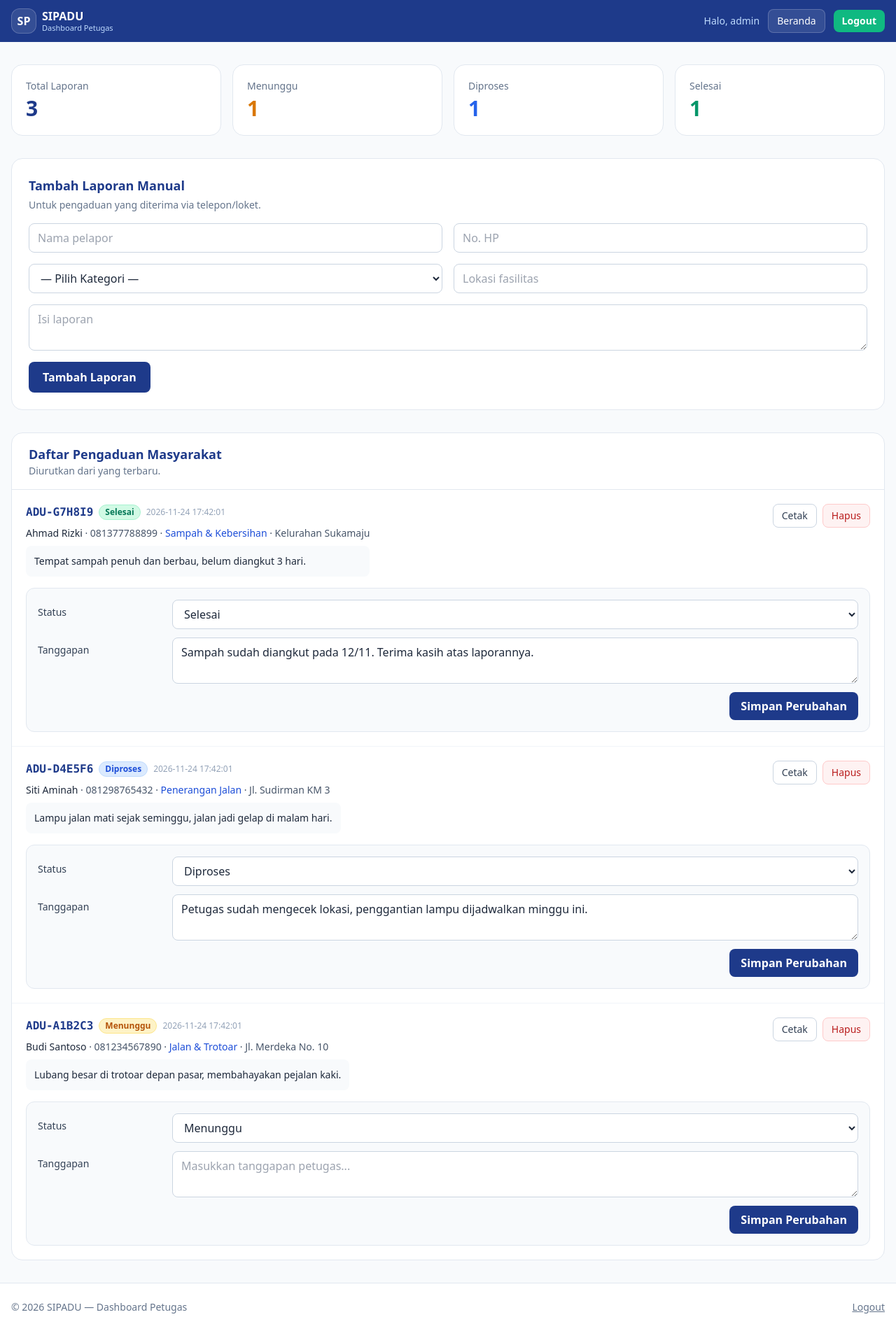
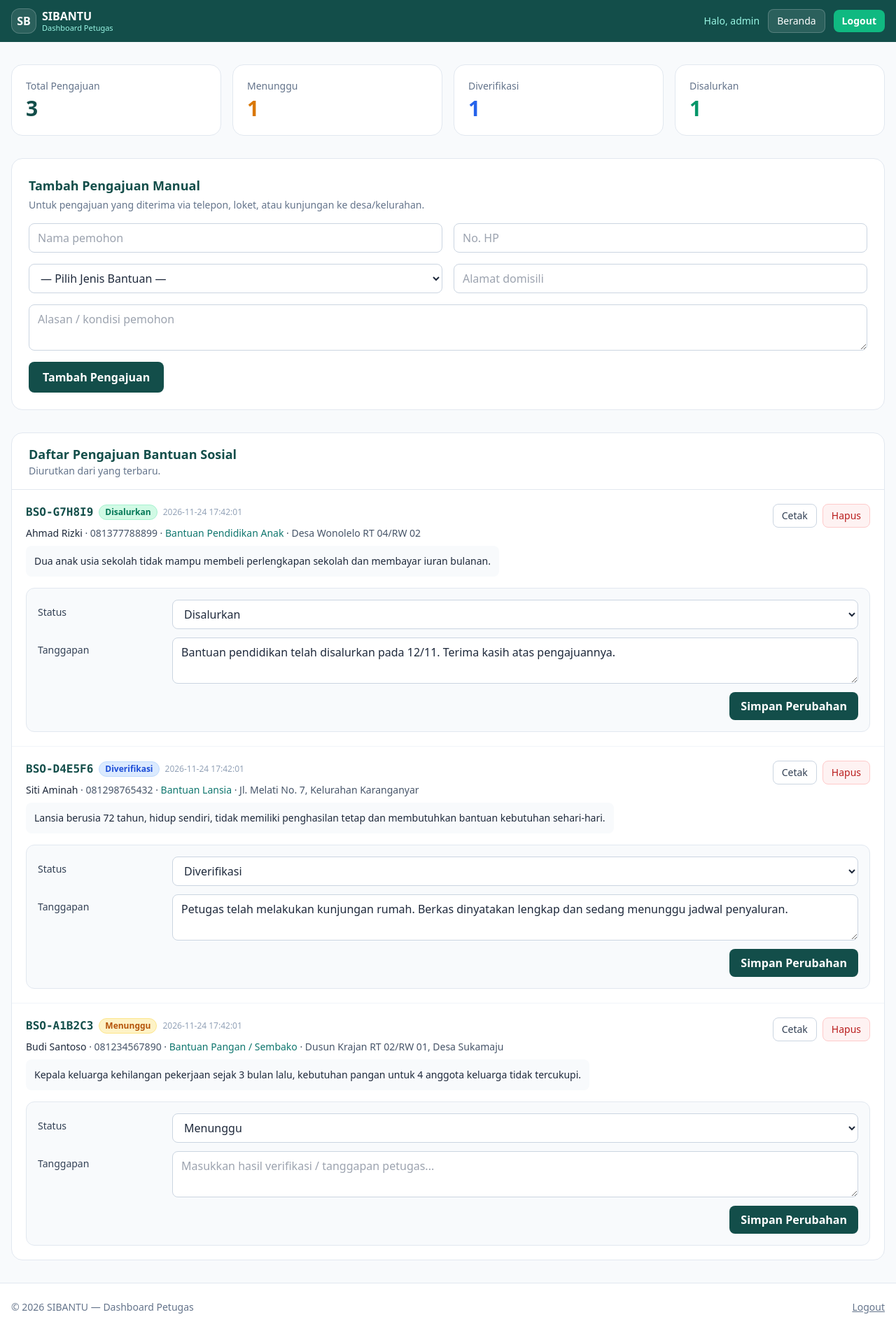
Before and after one commit to hanissaradya/Projek-PemWeb, a PHP site: page /dashboard.php in a window 1280 px wide. Shown: the whole page at 70% size. Run offline with PHP 8.4, Linux system fonts and the light colour scheme; a user stored in the database is signed in; data comes from the database, SQL or seed files in the repository; some libraries are stand-ins or nearby versions.

Commit message:
ini jugo setelah ganti tema

```diff
--- a/dashboard.php
+++ b/dashboard.php
@@ -9,63 +9,63 @@ if (!isset($_SESSION['login'])) {
 
 $pesan = '';
 
-// ============ TAMBAH LAPORAN MANUAL ============
+// ============ TAMBAH PENGAJUAN MANUAL ============
 if ($_SERVER['REQUEST_METHOD'] === 'POST' && isset($_POST['tambah_manual'])) {
-    $nama_pelapor = mysqli_real_escape_string($koneksi, trim($_POST['nama_pelapor'] ?? ''));
+    $nama_pemohon = mysqli_real_escape_string($koneksi, trim($_POST['nama_pemohon'] ?? ''));
     $no_hp        = mysqli_real_escape_string($koneksi, trim($_POST['no_hp'] ?? ''));
-    $id_kategori  = (int)($_POST['id_kategori'] ?? 0);
-    $lokasi       = mysqli_real_escape_string($koneksi, trim($_POST['lokasi'] ?? ''));
-    $isi_laporan  = mysqli_real_escape_string($koneksi, trim($_POST['isi_laporan'] ?? ''));
+    $id_jenis  = (int)($_POST['id_jenis'] ?? 0);
+    $alamat       = mysqli_real_escape_string($koneksi, trim($_POST['alamat'] ?? ''));
+    $alasan  = mysqli_real_escape_string($koneksi, trim($_POST['alasan'] ?? ''));
 
-    if ($nama_pelapor && $no_hp && $id_kategori > 0 && $lokasi && $isi_laporan) {
+    if ($nama_pemohon && $no_hp && $id_jenis > 0 && $alamat && $alasan) {
         do {
-            $kode_tiket = 'ADU-' . strtoupper(substr(md5(uniqid(mt_rand(), true)), 0, 6));
-            $cek = mysqli_query($koneksi, "SELECT id FROM pengaduan WHERE kode_tiket = '$kode_tiket'");
+            $kode_tiket = 'BSO-' . strtoupper(substr(md5(uniqid(mt_rand(), true)), 0, 6));
+            $cek = mysqli_query($koneksi, "SELECT id FROM pengajuan WHERE kode_tiket = '$kode_tiket'");
         } while ($cek && mysqli_num_rows($cek) > 0);
 
-        $sql = "INSERT INTO pengaduan (kode_tiket, nama_pelapor, no_hp, id_kategori, lokasi, isi_laporan, status, tanggapan)
-                VALUES ('$kode_tiket', '$nama_pelapor', '$no_hp', $id_kategori, '$lokasi', '$isi_laporan', 'Menunggu', NULL)";
+        $sql = "INSERT INTO pengajuan (kode_tiket, nama_pemohon, no_hp, id_jenis, alamat, alasan, status, tanggapan)
+                VALUES ('$kode_tiket', '$nama_pemohon', '$no_hp', $id_jenis, '$alamat', '$alasan', 'Menunggu', NULL)";
         if (mysqli_query($koneksi, $sql)) {
-            $pesan = 'Laporan manual ditambahkan. Kode tiket: ' . $kode_tiket;
+            $pesan = 'Pengajuan manual ditambahkan. Kode tiket: ' . $kode_tiket;
         } else {
-            $pesan = 'Gagal menambah laporan: ' . mysqli_error($koneksi);
+            $pesan = 'Gagal menambah pengajuan: ' . mysqli_error($koneksi);
         }
     } else {
-        $pesan = 'Lengkapi semua field laporan manual.';
+        $pesan = 'Lengkapi semua field pengajuan manual.';
     }
 }
 
 // ============ UPDATE STATUS & TANGGAPAN ============
-if ($_SERVER['REQUEST_METHOD'] === 'POST' && isset($_POST['update_laporan'])) {
+if ($_SERVER['REQUEST_METHOD'] === 'POST' && isset($_POST['update_pengajuan'])) {
     $id         = (int)($_POST['id'] ?? 0);
     $status     = mysqli_real_escape_string($koneksi, $_POST['status'] ?? 'Menunggu');
     $tanggapan  = mysqli_real_escape_string($koneksi, trim($_POST['tanggapan'] ?? ''));
 
-    if (!in_array($status, ['Menunggu', 'Diproses', 'Selesai'])) {
+    if (!in_array($status, ['Menunggu', 'Diverifikasi', 'Disalurkan'])) {
         $status = 'Menunggu';
     }
 
-    $sql = "UPDATE pengaduan SET status = '$status', tanggapan = " . ($tanggapan === '' ? "NULL" : "'$tanggapan'") . " WHERE id = $id";
+    $sql = "UPDATE pengajuan SET status = '$status', tanggapan = " . ($tanggapan === '' ? "NULL" : "'$tanggapan'") . " WHERE id = $id";
     if (mysqli_query($koneksi, $sql)) {
-        $pesan = 'Laporan berhasil diperbarui.';
+        $pesan = 'Pengajuan berhasil diperbarui.';
     } else {
         $pesan = 'Gagal memperbarui: ' . mysqli_error($koneksi);
     }
 }
 
 // ============ HAPUS ============
-if ($_SERVER['REQUEST_METHOD'] === 'POST' && isset($_POST['hapus_laporan'])) {
+if ($_SERVER['REQUEST_METHOD'] === 'POST' && isset($_POST['hapus_pengajuan'])) {
     $id = (int)($_POST['id'] ?? 0);
-    if (mysqli_query($koneksi, "DELETE FROM pengaduan WHERE id = $id")) {
-        $pesan = 'Laporan berhasil dihapus.';
+    if (mysqli_query($koneksi, "DELETE FROM pengajuan WHERE id = $id")) {
+        $pesan = 'Pengajuan berhasil dihapus.';
     } else {
         $pesan = 'Gagal menghapus: ' . mysqli_error($koneksi);
     }
 }
 
 // ============ STATISTIK ============
-$stat = ['total' => 0, 'Menunggu' => 0, 'Diproses' => 0, 'Selesai' => 0];
-$qs = mysqli_query($koneksi, "SELECT status, COUNT(*) AS jml FROM pengaduan GROUP BY status");
+$stat = ['total' => 0, 'Menunggu' => 0, 'Diverifikasi' => 0, 'Disalurkan' => 0];
+$qs = mysqli_query($koneksi, "SELECT status, COUNT(*) AS jml FROM pengajuan GROUP BY status");
 if ($qs) {
     while ($r = mysqli_fetch_assoc($qs)) {
         if (isset($stat[$r['status']])) $stat[$r['status']] = (int)$r['jml'];
@@ -73,23 +73,23 @@ if ($qs) {
     }
 }
 
-// Kategori untuk form manual
-$kategori_list = [];
-$qk = mysqli_query($koneksi, "SELECT * FROM kategori ORDER BY nama_kategori ASC");
-if ($qk) { while ($r = mysqli_fetch_assoc($qk)) $kategori_list[] = $r; }
+// Jenis bantuan untuk form manual
+$jenis_list = [];
+$qk = mysqli_query($koneksi, "SELECT * FROM jenis_bantuan ORDER BY nama_jenis ASC");
+if ($qk) { while ($r = mysqli_fetch_assoc($qk)) $jenis_list[] = $r; }
 
-// Daftar pengaduan
+// Daftar pengajuan
 $daftar = [];
-$qd = mysqli_query($koneksi, "SELECT p.*, k.nama_kategori
-                              FROM pengaduan p
-                              LEFT JOIN kategori k ON p.id_kategori = k.id
+$qd = mysqli_query($koneksi, "SELECT p.*, k.nama_jenis
+                              FROM pengajuan p
+                              LEFT JOIN jenis_bantuan k ON p.id_jenis = k.id
                               ORDER BY p.id DESC");
 if ($qd) { while ($r = mysqli_fetch_assoc($qd)) $daftar[] = $r; }
 
 function badge_status($status) {
     if ($status === 'Menunggu') return 'bg-amber-100 text-amber-700 border-amber-200';
-    if ($status === 'Diproses') return 'bg-blue-100 text-blue-700 border-blue-200';
-    if ($status === 'Selesai')  return 'bg-emerald-100 text-emerald-700 border-emerald-200';
+    if ($status === 'Diverifikasi') return 'bg-blue-100 text-blue-700 border-blue-200';
+    if ($status === 'Disalurkan')  return 'bg-emerald-100 text-emerald-700 border-emerald-200';
     return 'bg-slate-100 text-slate-600 border-slate-200';
 }
 ?>
@@ -98,23 +98,23 @@ function badge_status($status) {
 <head>
 <meta charset="UTF-8">
 <meta name="viewport" content="width=device-width, initial-scale=1.0">
-<title>Dashboard Petugas — SIPADU</title>
+<title>Dashboard Petugas — SIBANTU</title>
 <script src="https://cdn.tailwindcss.com"></script>
 </head>
 <body class="bg-slate-50 text-slate-800 font-sans">
 
 <!-- NAVBAR -->
-<nav class="bg-blue-900 text-white sticky top-0 z-40">
+<nav class="bg-teal-900 text-white sticky top-0 z-40">
   <div class="max-w-7xl mx-auto px-4 py-3 flex items-center justify-between">
     <div class="flex items-center gap-2">
-      <div class="w-9 h-9 rounded-xl bg-white/10 border border-white/20 flex items-center justify-center font-bold">SP</div>
+      <div class="w-9 h-9 rounded-xl bg-white/10 border border-white/20 flex items-center justify-center font-bold">SB</div>
       <div>
-        <div class="font-bold leading-tight">SIPADU</div>
-        <div class="text-[11px] text-blue-200 leading-tight">Dashboard Petugas</div>
+        <div class="font-bold leading-tight">SIBANTU</div>
+        <div class="text-[11px] text-teal-200 leading-tight">Dashboard Petugas</div>
       </div>
     </div>
     <div class="flex items-center gap-3 text-sm">
-      <span class="hidden sm:inline text-blue-200">Halo, <?= htmlspecialchars($_SESSION['admin_nama'] ?? 'Admin') ?></span>
+      <span class="hidden sm:inline text-teal-200">Halo, <?= htmlspecialchars($_SESSION['admin_nama'] ?? 'Admin') ?></span>
       <a href="index.php" class="px-3 py-1.5 rounded-lg bg-white/10 border border-white/20 hover:bg-white/20">Beranda</a>
       <a href="logout.php" class="px-3 py-1.5 rounded-lg bg-emerald-500 hover:bg-emerald-400 font-semibold" onclick="return confirm('Yakin ingin logout?')">Logout</a>
     </div>
@@ -130,53 +130,53 @@ function badge_status($status) {
   <!-- STATISTIK -->
   <section class="grid grid-cols-2 lg:grid-cols-4 gap-4">
     <div class="bg-white rounded-2xl border border-slate-200 p-5">
-      <div class="text-sm text-slate-500">Total Laporan</div>
-      <div class="text-3xl font-bold text-blue-900 mt-1"><?= $stat['total'] ?></div>
+      <div class="text-sm text-slate-500">Total Pengajuan</div>
+      <div class="text-3xl font-bold text-teal-900 mt-1"><?= $stat['total'] ?></div>
     </div>
     <div class="bg-white rounded-2xl border border-slate-200 p-5">
       <div class="text-sm text-slate-500">Menunggu</div>
       <div class="text-3xl font-bold text-amber-600 mt-1"><?= $stat['Menunggu'] ?></div>
     </div>
     <div class="bg-white rounded-2xl border border-slate-200 p-5">
-      <div class="text-sm text-slate-500">Diproses</div>
-      <div class="text-3xl font-bold text-blue-600 mt-1"><?= $stat['Diproses'] ?></div>
+      <div class="text-sm text-slate-500">Diverifikasi</div>
+      <div class="text-3xl font-bold text-blue-600 mt-1"><?= $stat['Diverifikasi'] ?></div>
     </div>
     <div class="bg-white rounded-2xl border border-slate-200 p-5">
-      <div class="text-sm text-slate-500">Selesai</div>
-      <div class="text-3xl font-bold text-emerald-600 mt-1"><?= $stat['Selesai'] ?></div>
+      <div class="text-sm text-slate-500">Disalurkan</div>
+      <div class="text-3xl font-bold text-emerald-600 mt-1"><?= $stat['Disalurkan'] ?></div>
     </div>
   </section>
 
   <!-- FORM TAMBAH MANUAL -->
   <section class="bg-white rounded-2xl border border-slate-200 p-6">
-    <h2 class="text-lg font-bold text-blue-900 mb-1">Tambah Laporan Manual</h2>
-    <p class="text-sm text-slate-500 mb-4">Untuk pengaduan yang diterima via telepon/loket.</p>
+    <h2 class="text-lg font-bold text-teal-900 mb-1">Tambah Pengajuan Manual</h2>
+    <p class="text-sm text-slate-500 mb-4">Untuk pengajuan yang diterima via telepon, loket, atau kunjungan ke desa/kelurahan.</p>
     <form method="POST" action="dashboard.php" class="grid md:grid-cols-2 gap-4">
-      <input type="text" name="nama_pelapor" placeholder="Nama pelapor" required class="rounded-lg border border-slate-300 px-3 py-2 focus:outline-none focus:ring-2 focus:ring-blue-500">
-      <input type="text" name="no_hp" placeholder="No. HP" required class="rounded-lg border border-slate-300 px-3 py-2 focus:outline-none focus:ring-2 focus:ring-blue-500">
-      <select name="id_kategori" required class="rounded-lg border border-slate-300 px-3 py-2 bg-white focus:outline-none focus:ring-2 focus:ring-blue-500">
-        <option value="">— Pilih Kategori —</option>
-        <?php foreach ($kategori_list as $kat): ?>
-          <option value="<?= (int)$kat['id'] ?>"><?= htmlspecialchars($kat['nama_kategori']) ?></option>
+      <input type="text" name="nama_pemohon" placeholder="Nama pemohon" required class="rounded-lg border border-slate-300 px-3 py-2 focus:outline-none focus:ring-2 focus:ring-teal-500">
+      <input type="text" name="no_hp" placeholder="No. HP" required class="rounded-lg border border-slate-300 px-3 py-2 focus:outline-none focus:ring-2 focus:ring-teal-500">
+      <select name="id_jenis" required class="rounded-lg border border-slate-300 px-3 py-2 bg-white focus:outline-none focus:ring-2 focus:ring-teal-500">
+        <option value="">— Pilih Jenis Bantuan —</option>
+        <?php foreach ($jenis_list as $jns): ?>
+          <option value="<?= (int)$jns['id'] ?>"><?= htmlspecialchars($jns['nama_jenis']) ?></option>
         <?php endforeach; ?>
       </select>
-      <input type="text" name="lokasi" placeholder="Lokasi fasilitas" required class="rounded-lg border border-slate-300 px-3 py-2 focus:outline-none focus:ring-2 focus:ring-blue-500">
-      <textarea name="isi_laporan" rows="2" placeholder="Isi laporan" required class="md:col-span-2 rounded-lg border border-slate-300 px-3 py-2 focus:outline-none focus:ring-2 focus:ring-blue-500"></textarea>
+      <input type="text" name="alamat" placeholder="Alamat domisili" required class="rounded-lg border border-slate-300 px-3 py-2 focus:outline-none focus:ring-2 focus:ring-teal-500">
+      <textarea name="alasan" rows="2" placeholder="Alasan / kondisi pemohon" required class="md:col-span-2 rounded-lg border border-slate-300 px-3 py-2 focus:outline-none focus:ring-2 focus:ring-teal-500"></textarea>
       <div class="md:col-span-2">
-        <button type="submit" name="tambah_manual" class="px-5 py-2.5 rounded-lg bg-blue-900 hover:bg-blue-800 text-white font-semibold transition">Tambah Laporan</button>
+        <button type="submit" name="tambah_manual" class="px-5 py-2.5 rounded-lg bg-teal-900 hover:bg-teal-800 text-white font-semibold transition">Tambah Pengajuan</button>
       </div>
     </form>
   </section>
 
-  <!-- DAFTAR PENGADUAN -->
+  <!-- DAFTAR PENGAJUAN -->
   <section class="bg-white rounded-2xl border border-slate-200 overflow-hidden">
     <div class="px-6 py-4 border-b border-slate-200">
-      <h2 class="text-lg font-bold text-blue-900">Daftar Pengaduan Masyarakat</h2>
+      <h2 class="text-lg font-bold text-teal-900">Daftar Pengajuan Bantuan Sosial</h2>
       <p class="text-sm text-slate-500">Diurutkan dari yang terbaru.</p>
     </div>
 
     <?php if (empty($daftar)): ?>
-      <div class="p-8 text-center text-slate-400">Belum ada pengaduan.</div>
+      <div class="p-8 text-center text-slate-400">Belum ada pengajuan bantuan.</div>
     <?php else: ?>
       <div class="divide-y divide-slate-100">
         <?php foreach ($daftar as $d): ?>
@@ -184,23 +184,23 @@ function badge_status($status) {
             <div class="flex flex-wrap items-start justify-between gap-3">
               <div>
                 <div class="flex items-center gap-2 flex-wrap">
-                  <span class="font-mono font-bold text-blue-900"><?= htmlspecialchars($d['kode_tiket']) ?></span>
+                  <span class="font-mono font-bold text-teal-900"><?= htmlspecialchars($d['kode_tiket']) ?></span>
                   <span class="text-xs font-semibold px-2 py-0.5 rounded-full border <?= badge_status($d['status']) ?>"><?= htmlspecialchars($d['status']) ?></span>
                   <span class="text-xs text-slate-400"><?= htmlspecialchars($d['created_at'] ?? '') ?></span>
                 </div>
                 <div class="mt-2 text-sm text-slate-600">
-                  <span class="font-medium text-slate-800"><?= htmlspecialchars($d['nama_pelapor']) ?></span>
+                  <span class="font-medium text-slate-800"><?= htmlspecialchars($d['nama_pemohon']) ?></span>
                   &middot; <?= htmlspecialchars($d['no_hp']) ?>
-                  &middot; <span class="text-blue-700"><?= htmlspecialchars($d['nama_kategori'] ?? '-') ?></span>
-                  &middot; <?= htmlspecialchars($d['lokasi']) ?>
+                  &middot; <span class="text-teal-700"><?= htmlspecialchars($d['nama_jenis'] ?? '-') ?></span>
+                  &middot; <?= htmlspecialchars($d['alamat']) ?>
                 </div>
-                <div class="mt-2 text-sm bg-slate-50 rounded-lg p-3 whitespace-pre-line"><?= htmlspecialchars($d['isi_laporan']) ?></div>
+                <div class="mt-2 text-sm bg-slate-50 rounded-lg p-3 whitespace-pre-line"><?= htmlspecialchars($d['alasan']) ?></div>
               </div>
               <div class="flex gap-2">
                 <a href="cetak.php?id=<?= (int)$d['id'] ?>" target="_blank" class="px-3 py-1.5 text-sm rounded-lg border border-slate-300 text-slate-700 hover:bg-slate-50">Cetak</a>
-                <form method="POST" action="dashboard.php" onsubmit="return confirm('Yakin ingin menghapus laporan ini?')">
+                <form method="POST" action="dashboard.php" onsubmit="return confirm('Yakin ingin menghapus pengajuan ini?')">
                   <input type="hidden" name="id" value="<?= (int)$d['id'] ?>">
-                  <button type="submit" name="hapus_laporan" class="px-3 py-1.5 text-sm rounded-lg border border-red-200 text-red-700 bg-red-50 hover:bg-red-100">Hapus</button>
+                  <button type="submit" name="hapus_pengajuan" class="px-3 py-1.5 text-sm rounded-lg border border-red-200 text-red-700 bg-red-50 hover:bg-red-100">Hapus</button>
                 </form>
               </div>
             </div>
@@ -209,17 +209,17 @@ function badge_status($status) {
               <input type="hidden" name="id" value="<?= (int)$d['id'] ?>">
               <div class="grid md:grid-cols-[180px_1fr] gap-3 items-start">
                 <label class="text-sm font-medium text-slate-700 pt-2">Status</label>
-                <select name="status" class="rounded-lg border border-slate-300 px-3 py-2 bg-white focus:outline-none focus:ring-2 focus:ring-blue-500">
-                  <?php foreach (['Menunggu', 'Diproses', 'Selesai'] as $opt): ?>
+                <select name="status" class="rounded-lg border border-slate-300 px-3 py-2 bg-white focus:outline-none focus:ring-2 focus:ring-teal-500">
+                  <?php foreach (['Menunggu', 'Diverifikasi', 'Disalurkan'] as $opt): ?>
                     <option value="<?= htmlspecialchars($opt) ?>" <?= $d['status'] === $opt ? 'selected' : '' ?>><?= htmlspecialchars($opt) ?></option>
                   <?php endforeach; ?>
                 </select>
 
                 <label class="text-sm font-medium text-slate-700 pt-2">Tanggapan</label>
-                <textarea name="tanggapan" rows="2" placeholder="Masukkan tanggapan petugas..." class="rounded-lg border border-slate-300 px-3 py-2 focus:outline-none focus:ring-2 focus:ring-blue-500"><?= htmlspecialchars($d['tanggapan'] ?? '') ?></textarea>
+                <textarea name="tanggapan" rows="2" placeholder="Masukkan hasil verifikasi / tanggapan petugas..." class="rounded-lg border border-slate-300 px-3 py-2 focus:outline-none focus:ring-2 focus:ring-teal-500"><?= htmlspecialchars($d['tanggapan'] ?? '') ?></textarea>
               </div>
               <div class="mt-3 flex justify-end">
-                <button type="submit" name="update_laporan" class="px-4 py-2 rounded-lg bg-blue-900 hover:bg-blue-800 text-white font-semibold transition">Simpan Perubahan</button>
+                <button type="submit" name="update_pengajuan" class="px-4 py-2 rounded-lg bg-teal-900 hover:bg-teal-800 text-white font-semibold transition">Simpan Perubahan</button>
               </div>
             </form>
           </div>
@@ -232,8 +232,8 @@ function badge_status($status) {
 
 <footer class="border-t border-slate-200 bg-white">
   <div class="max-w-7xl mx-auto px-4 py-6 flex flex-col sm:flex-row items-center justify-between gap-3 text-sm text-slate-500">
-    <span>&copy; <?= date('Y') ?> SIPADU — Dashboard Petugas</span>
-    <a href="logout.php" class="hover:text-blue-900 underline">Logout</a>
+    <span>&copy; <?= date('Y') ?> SIBANTU — Dashboard Petugas</span>
+    <a href="logout.php" class="hover:text-teal-900 underline">Logout</a>
   </div>
 </footer>
 
```
Also changed, not shown: database.sql (+41 -41 lines).
